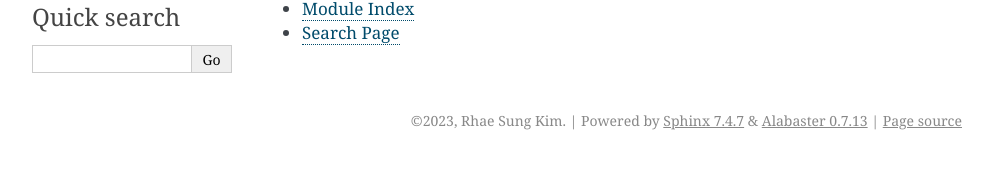
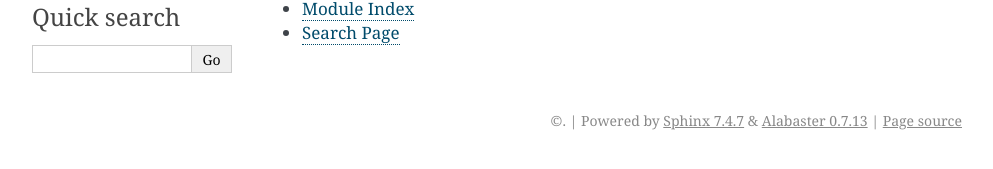
Before and after one commit to ufs-community/land-DA_workflow, a Sphinx documentation site: the page built from docs/source/index.rst, in a window 1280 px wide. Shown: the part 245-414 px from the top of the page, without its empty margins (148-1141 px from the left). Built offline with Sphinx 7.4.7, drawn with Linux system fonts in a browser that asks for light colours.

Commit message:
Update conf.py
remote author

```diff
--- a/docs/source/conf.py
+++ b/docs/source/conf.py
@@ -7,8 +7,8 @@
 # https://www.sphinx-doc.org/en/master/usage/configuration.html#project-information
 
 project = 'UFS Offline LandDA'
-copyright = '2023, Rhae Sung Kim'
-author = 'Rhae Sung Kim'
+copyright = ''
+author = ''
 release = '0.0'
 
 # -- General configuration ---------------------------------------------------
```
